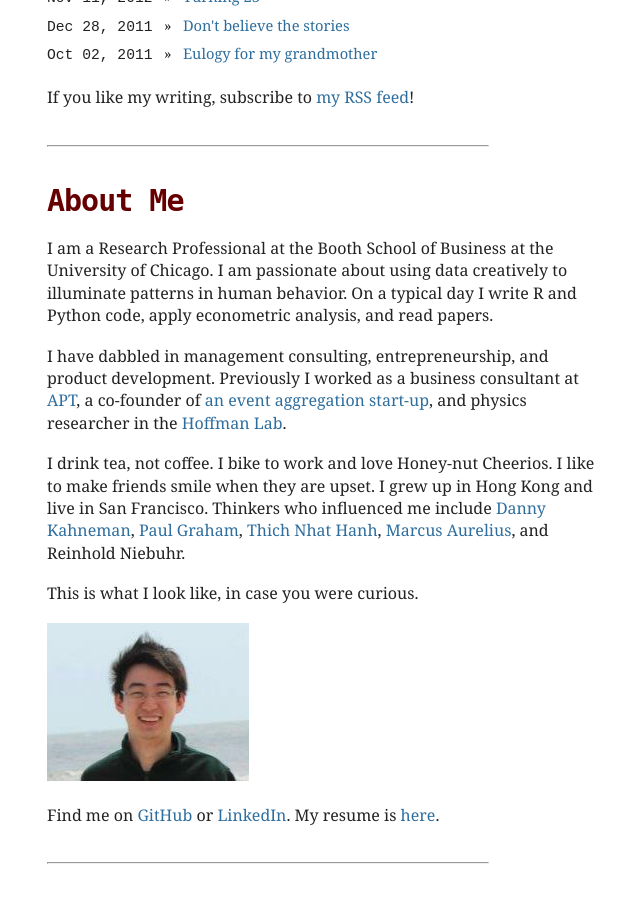
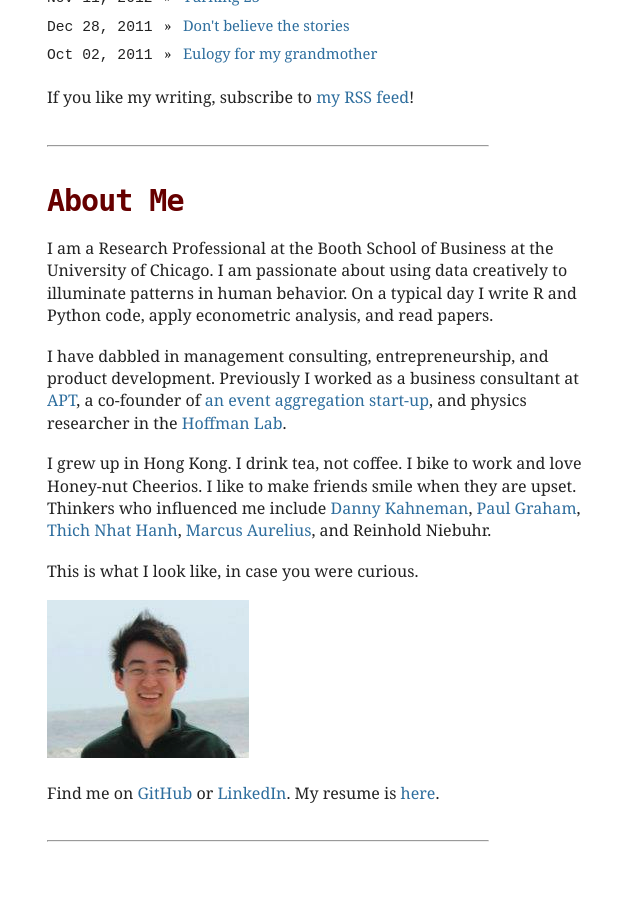
Before and after one commit to mbwong/mbwong.github.com, a Jekyll site: the page built from index.html, in a window 1280 px wide and 900 px high, scrolled down 1582 px. Shown: the whole window, without its empty margins (303-943 px from the left). Built offline with Jekyll 4.4.1, drawn with Linux system fonts in a browser that asks for light colours; after the commit the page ends 2460 px from its top, so only the background shows below that.

Commit message:
Update index.html

```diff
--- a/index.html
+++ b/index.html
@@ -74,7 +74,7 @@ layout: default
 
 <p>I have dabbled in management consulting, entrepreneurship, and product development. Previously I worked as a business consultant at <a href="http://predictivetechnologies.com">APT</a>, a co-founder of <a href="http://eventplease.com">an event aggregation start-up</a>, and physics researcher in the <a href="http://hoffman.physics.harvard.edu/">Hoffman Lab</a>.
 
-<p>I drink tea, not coffee. I bike to work and love Honey-nut Cheerios. I like to make friends smile when they are upset. I grew up in Hong Kong and live in San Francisco. Thinkers who influenced me include <a href="http://www.vanityfair.com/culture/features/2011/12/michael-lewis-201112">Danny Kahneman</a>, <a href="http://www.paulgraham.com/love.html">Paul Graham</a>, <a href="http://www.amazon.com/Miracle-Mindfulness-Introduction-Practice-Meditation/dp/0807012394">Thich Nhat Hanh</a>, <a href="http://www.amazon.com/Emperors-Handbook-New-Translation-Meditations/dp/0743233832/ref=sr_1_1?s=books&ie=UTF8&qid=1361259042&sr=1-1&keywords=emperor%27s+handbook">Marcus Aurelius</a>, and Reinhold Niebuhr.
+<p>I grew up in Hong Kong. I drink tea, not coffee. I bike to work and love Honey-nut Cheerios. I like to make friends smile when they are upset. Thinkers who influenced me include <a href="http://www.vanityfair.com/culture/features/2011/12/michael-lewis-201112">Danny Kahneman</a>, <a href="http://www.paulgraham.com/love.html">Paul Graham</a>, <a href="http://www.amazon.com/Miracle-Mindfulness-Introduction-Practice-Meditation/dp/0807012394">Thich Nhat Hanh</a>, <a href="http://www.amazon.com/Emperors-Handbook-New-Translation-Meditations/dp/0743233832/ref=sr_1_1?s=books&ie=UTF8&qid=1361259042&sr=1-1&keywords=emperor%27s+handbook">Marcus Aurelius</a>, and Reinhold Niebuhr.
 
 <p>This is what I look like, in case you were curious.
 
```
